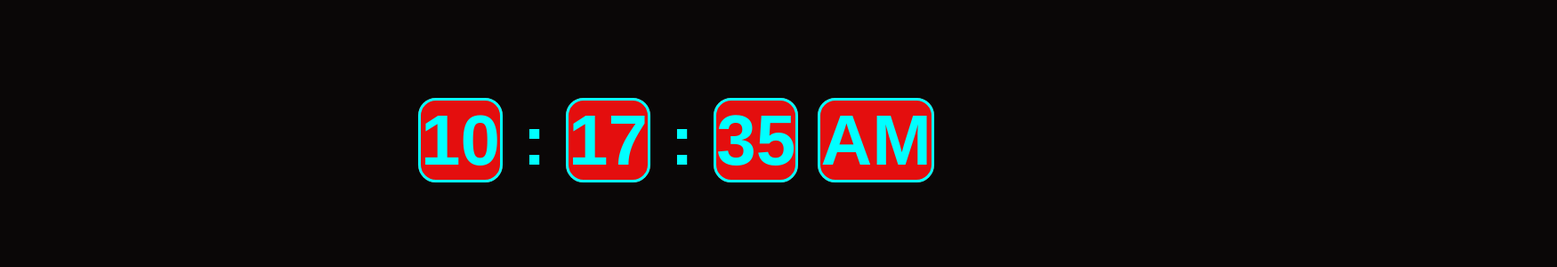
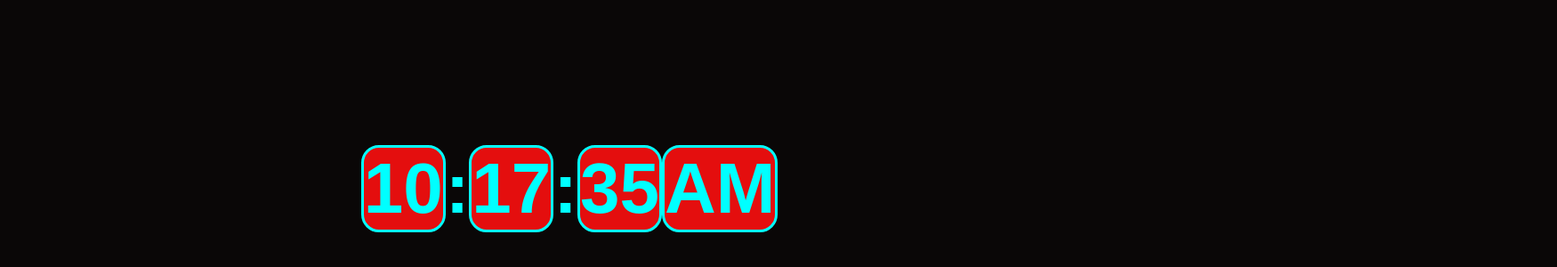
Before and after one commit to Abubakar1677/digital-watch, a plain HTML site: page index.html in a window 1280 px wide. Shown: the part 188-488 px from the top of the page at 89% size, 1750 px wide, since content can reach past the window. Drawn offline with Linux system fonts and the light colour scheme.

Commit message:
update styling

```diff
--- a/index.css
+++ b/index.css
@@ -8,12 +8,10 @@ body{
     font-size: 500%;
     font-family: Arial, Helvetica, sans-serif;
     font-weight: bold;
-    transform:translate(470px)
-    translateY(300px)
-
-
-
-
+    display: flex;
+    justify-content: center;
+    align-items: center;
+   height: 100vh;
 }
 #hours{
     background-color: rgb(228, 14, 14);
```
